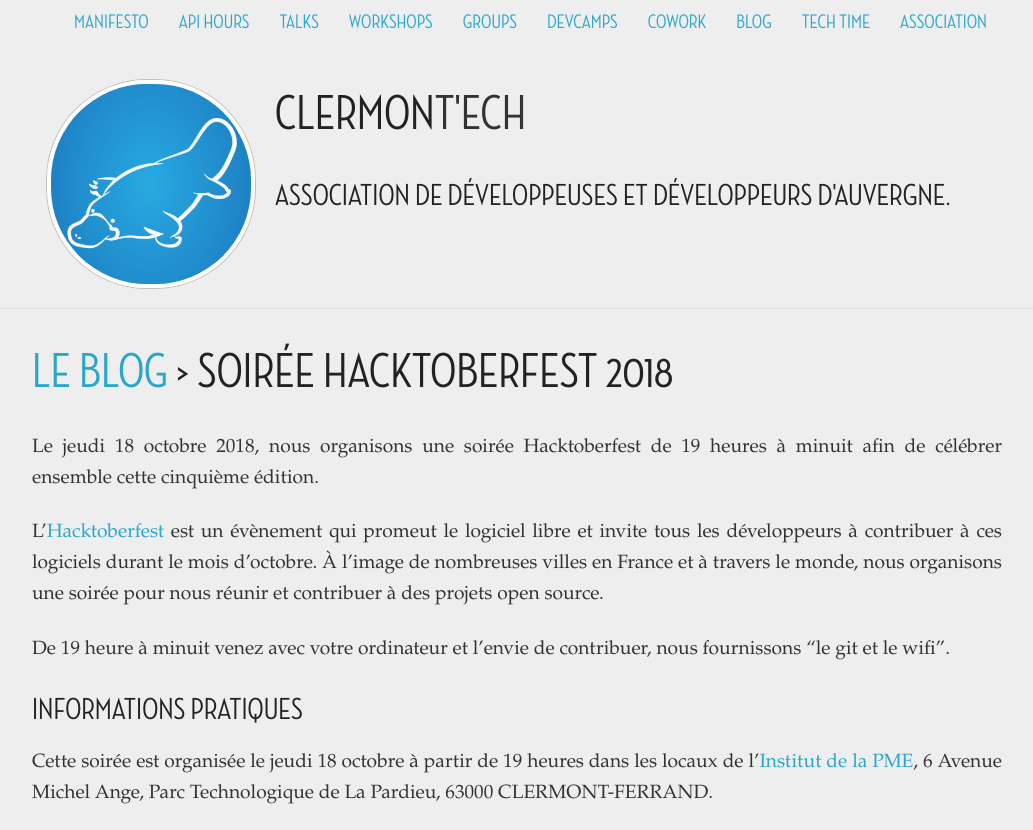
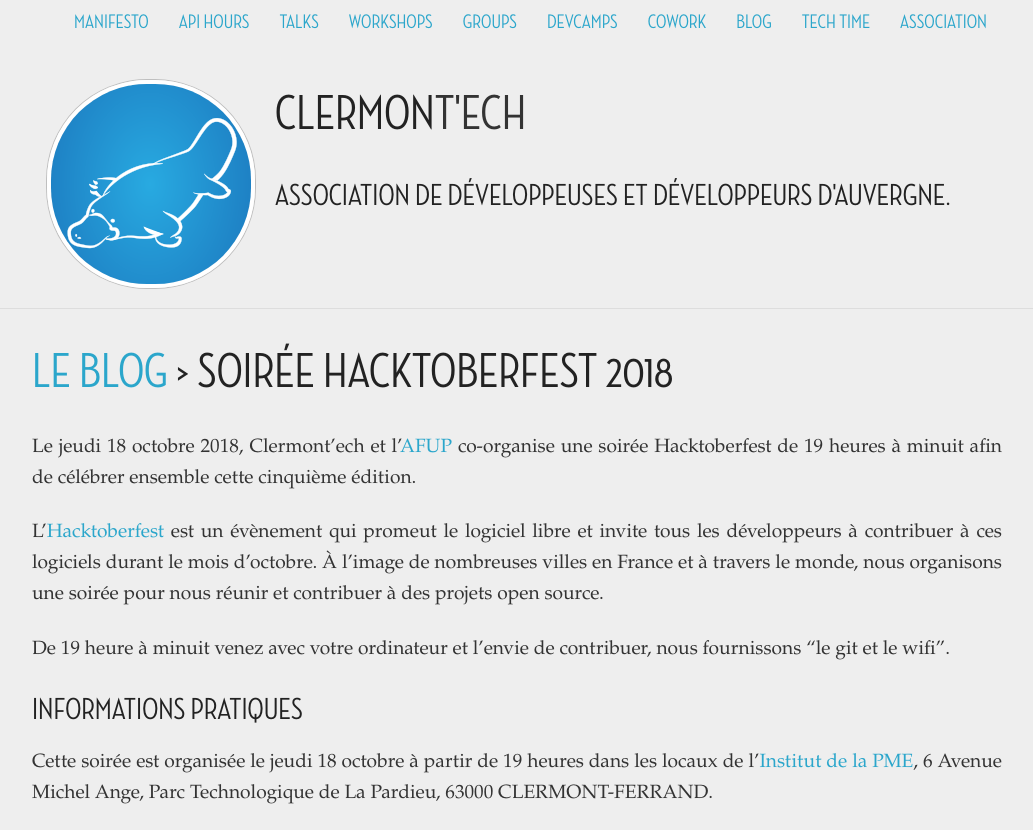
Before and after one commit to clermontech/clermontech.github.com, a Jekyll site: the page built from _posts/2018-10-03-hacktoberfest-2018.md, in a window 1280 px wide and 900 px high, cut to the strip 0-830 px from the top of the window. Shown: the whole strip, without its empty margins (123-1156 px from the left). Built offline with Jekyll 4.4.1, drawn with Linux system fonts in a browser that asks for light colours.

Commit message:
Ajout de l'AFUP

```diff
--- a/_posts/2018-10-03-hacktoberfest-2018.md
+++ b/_posts/2018-10-03-hacktoberfest-2018.md
@@ -5,8 +5,9 @@ categories: [ blog-posts ]
 title: Soirée Hacktoberfest 2018
 ---
 
-Le jeudi 18 octobre 2018, nous organisons une soirée Hacktoberfest de 19 heures
-à minuit afin de célébrer ensemble cette cinquième édition.
+Le jeudi 18 octobre 2018, Clermont'ech et l'[AFUP](https://afup.org) co-organise
+une soirée Hacktoberfest de 19 heures à minuit afin de célébrer ensemble cette
+cinquième édition.
 
 L'[Hacktoberfest](https://hacktoberfest.digitalocean.com/) est un évènement qui
 promeut le logiciel libre et invite tous les développeurs à contribuer à ces
```
